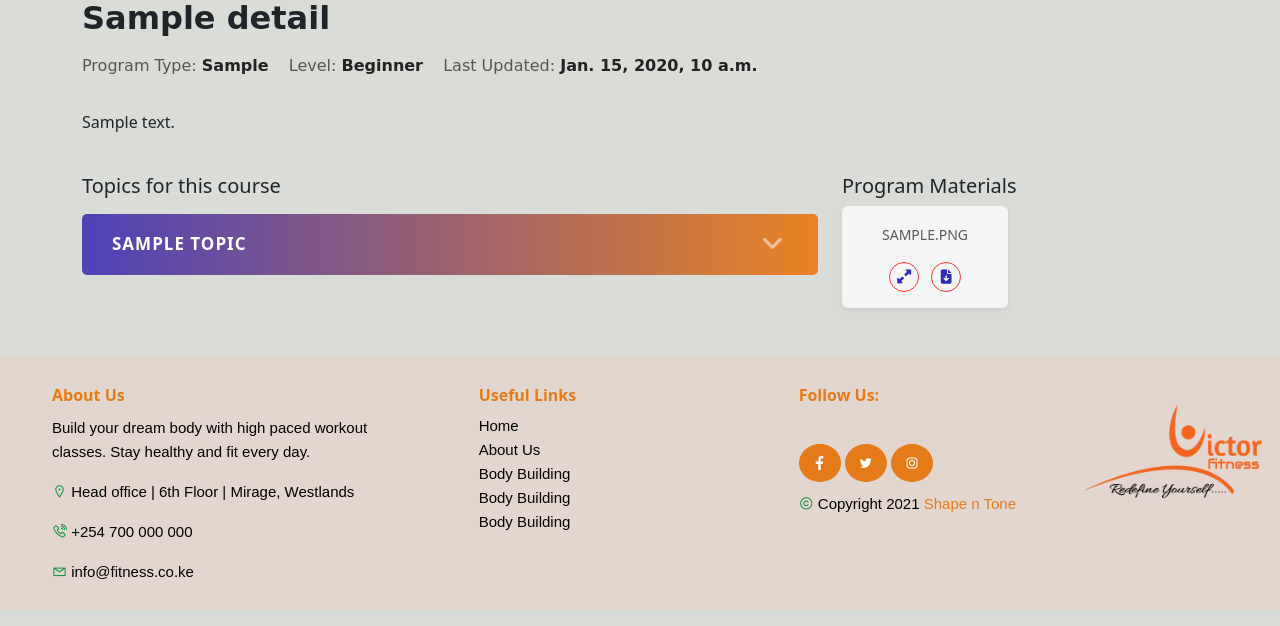
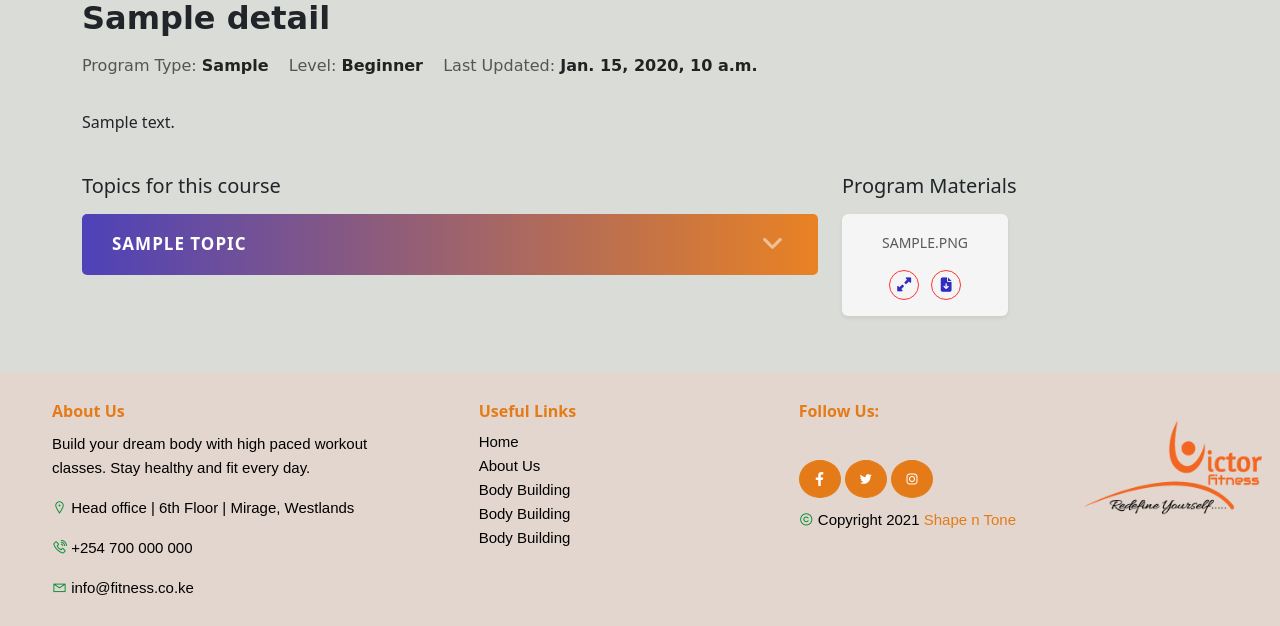
Before and after one commit to KobbyTechnologies/VictorFitness, a Django app: page /details/1 in a window 1280 px wide. Shown: the part 345-971 px from the top of the page. Before the commit the page ends 924 px from the top, so only its background shows below. Run offline with Django 4.2, Linux system fonts and the light colour scheme; tables that the repository leaves empty hold one stand-in row (values such as "Sample post"); some libraries are stand-ins or nearby versions; some web fonts are replaced.

Commit message:
style attachemnts

```diff
--- a/landing/templates/main/Details.html
+++ b/landing/templates/main/Details.html
@@ -151,8 +151,8 @@
                 <div class="row">
                     {% for res in attach %}
                     <!-- Team item -->
-                    <div class="col-md-6">
-                        <div class="attachs rounded shadow-sm mx-auto text-center">
+                    <div class="col-md-6 my-2">
+                        <div class="attachs rounded shadow-sm mx-auto text-center h-100">
                             <span class="small text-uppercase text-muted">{{res.file_name}}</span>
                             <ul class="social mb-0 list-inline mt-3">
                                 <li class="list-inline-item">
```
